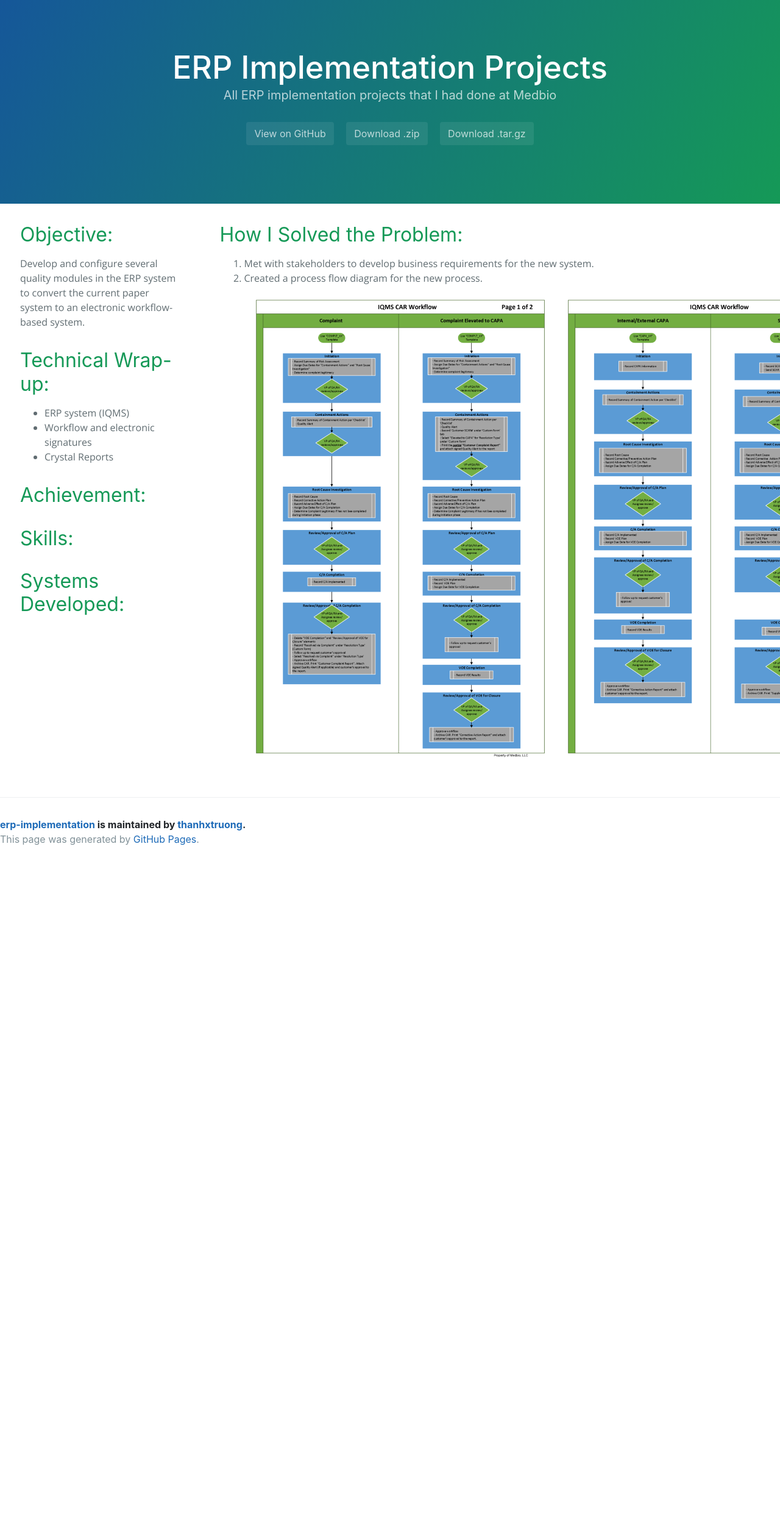
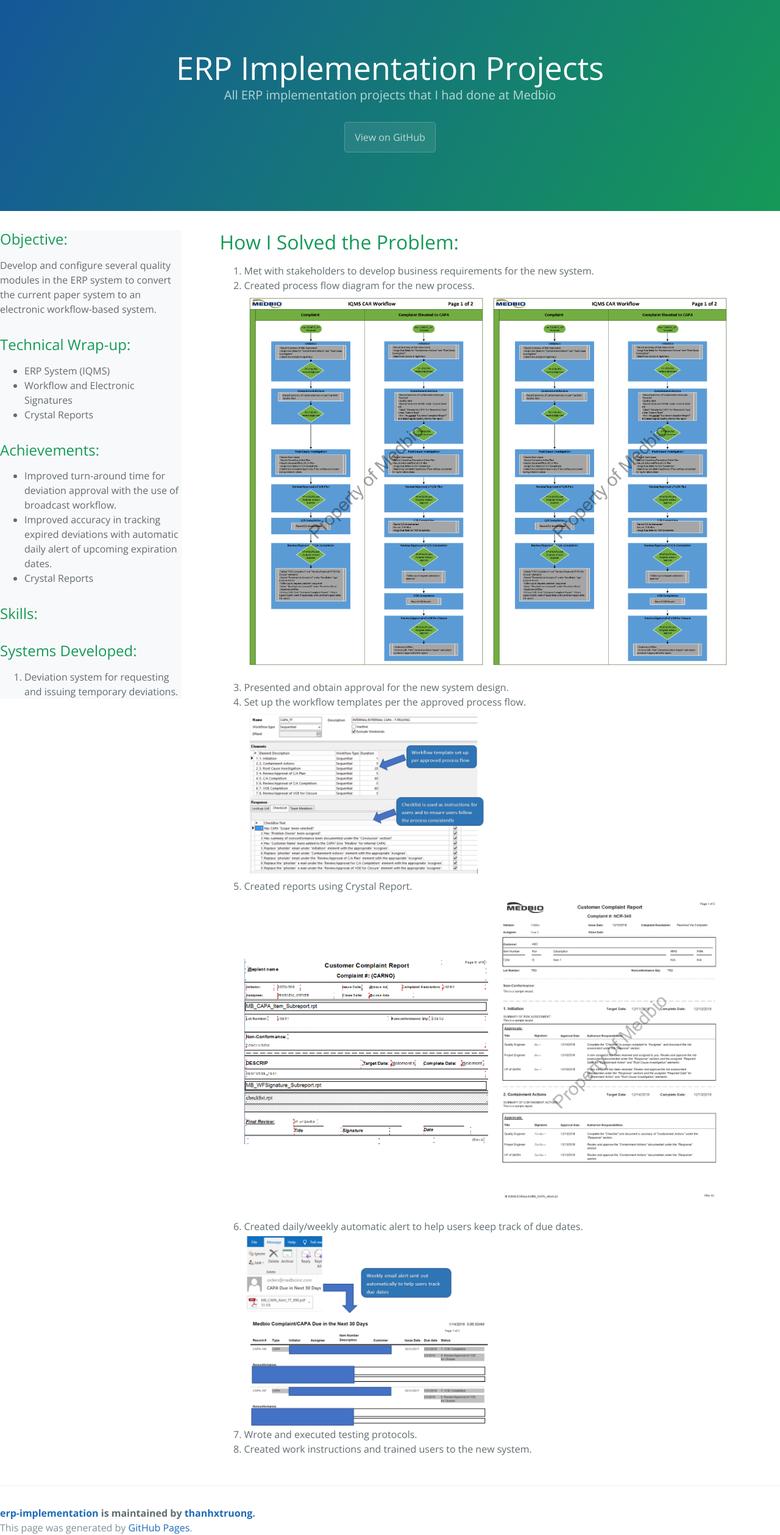
Before and after one commit to thanhxtruong/erp-implementation, a Jekyll site: the page built from docs/index.md, in a window 1280 px wide. Shown: the whole page at 61% size. Built offline with Jekyll 4.4.1, drawn with Linux system fonts in a browser that asks for light colours; before the commit the page ends 1388 px from its top, so only the background shows below that.

Commit message:
Changed layout

```diff
--- a/docs/_config.yml
+++ b/docs/_config.yml
@@ -1,6 +1,6 @@
 title: ERP Implementation Projects
 description: All ERP implementation projects that I had done at Medbio
-show_downloads: true
+show_downloads: false
 google_analytics:
 theme: jekyll-theme-cayman
 repository: thanhxtruong/erp-implementation
--- a/docs/_includes/sections/aside.html
+++ b/docs/_includes/sections/aside.html
@@ -1,4 +1,4 @@
 
-<section>
+<section class="bg-light">
     {{ section.content }}
 </section>
--- a/docs/_layouts/default.html
+++ b/docs/_layouts/default.html
@@ -17,9 +17,9 @@
     <meta name="viewport" content="width=device-width, initial-scale=1">
     <meta name="theme-color" content="#157878">
     <meta name="apple-mobile-web-app-status-bar-style" content="black-translucent">
-    <link rel="stylesheet" href="{{ '/assets/css/style.css?v=' | append: site.github.build_revision | relative_url }}">
     <link rel="stylesheet" href="https://maxcdn.bootstrapcdn.com/bootstrap/4.0.0/css/bootstrap.min.css" integrity="sha384-Gn5384xqQ1aoWXA+058RXPxPg6fy4IWvTNh0E263XmFcJlSAwiGgFAW/dAiS6JXm" crossorigin="anonymous">
     <script src="https://maxcdn.bootstrapcdn.com/bootstrap/4.0.0/js/bootstrap.min.js" integrity="sha384-JZR6Spejh4U02d8jOt6vLEHfe/JQGiRRSQQxSfFWpi1MquVdAyjUar5+76PVCmYl" crossorigin="anonymous"></script>
+    <link rel="stylesheet" href="{{ '/assets/css/style.css?v=' | append: site.github.build_revision | relative_url }}">
   </head>
   <body>
     <a id="skip-to-content" href="#content">Skip to the content.</a>
@@ -39,7 +39,7 @@
     <main>
       <div>
         <div class="row">
-          <div class="col-sm-6 col-md-5 col-lg-4 col-xl-3 pl-5">
+          <div class="col-sm-6 col-md-5 col-lg-4 col-xl-3">
               {% assign sections = site.sections | sort: 'order' %}
                 {% for section in sections %}
                   {% if section.include != null %}
--- a/docs/_sass/jekyll-theme-cayman.scss
+++ b/docs/_sass/jekyll-theme-cayman.scss
@@ -221,7 +221,7 @@ a {
     vertical-align: middle;
   }
 
-  img {
+  .img {
     max-width: 100%;
   }
 
--- a/docs/index.md
+++ b/docs/index.md
@@ -6,6 +6,16 @@ layout: default
 
 {:#text-override }
 1.	Met with stakeholders to develop business requirements for the new system.
-2.	Created a process flow diagram for the new process.<br>
-[![Flowchart](/images/flowchart.png)](http://example.net/)
-[](<img src="images/flowchart.png" width="600">)
+2.	Created process flow diagram for the new process.<br>
+<a href="/images/workflow.pdf" target="_blank"><img src="/images/workflow_Part1.png" width="400" title="Flowchart" alt="Flowchart"><img src="/images/workflow_Part1.png" width="400" title="Flowchart" alt="Flowchart"></a>
+
+3.	Presented and obtain approval for the new system design.
+4.	Set up the workflow templates per the approved process flow.<br>
+<a href="/images/wftemplate.PNG" target="_blank"><img src="/images/wftemplate.PNG" width="400" title="Alert" alt="Alert"></a><br>
+5.	Created reports using Crystal Report.<br>
+<a href="/images/crystal_report.PNG" target="_blank"><img src="/images/crystal_report.PNG" width="400" title="Crystal Report" alt="Crystal Report"></a><a href="/images/example_report.pdf" target="_blank"><img src="/images/example_report.PNG" width="400" title="Example Report" alt="Example Report"></a><br>
+
+6.	Created daily/weekly automatic alert to help users keep track of due dates.<br>
+<a href="/images/alert.PNG" target="_blank"><img src="/images/alert.PNG" width="400" title="Alert" alt="Alert"></a><br>
+7.	Wrote and executed testing protocols.
+8.	Created work instructions and trained users to the new system.
```
Also changed, not shown: docs/_sections/aside.md (+15 -7 lines), docs/images/alert.PNG (added), docs/images/crystal_report.PNG (added), docs/images/example_report.png (added), docs/images/flowchart.png (deleted), docs/images/wftemplate.PNG (added), docs/images/workflow_Part1.png (added), docs/images/workflow_Part2.png (added), docs/images/workflow_template.png (added), 2 other files.
